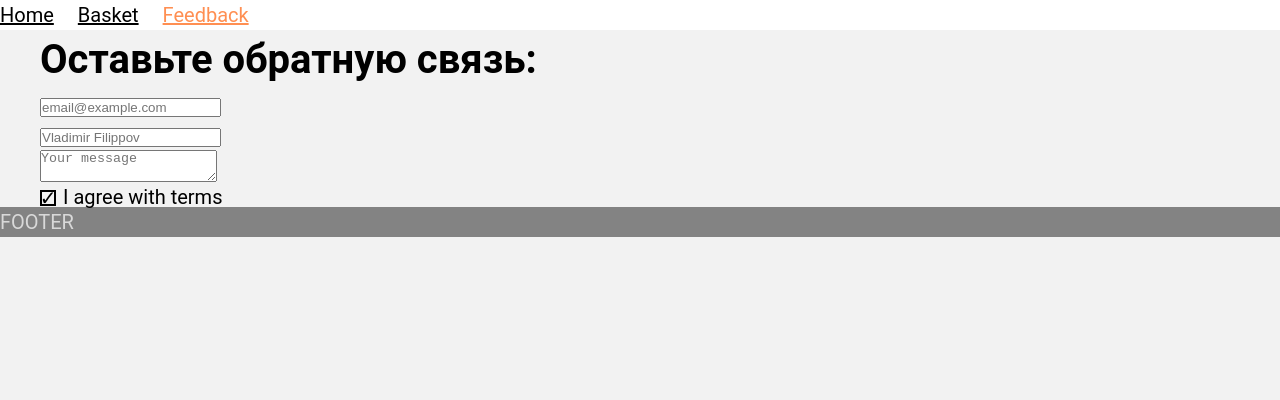
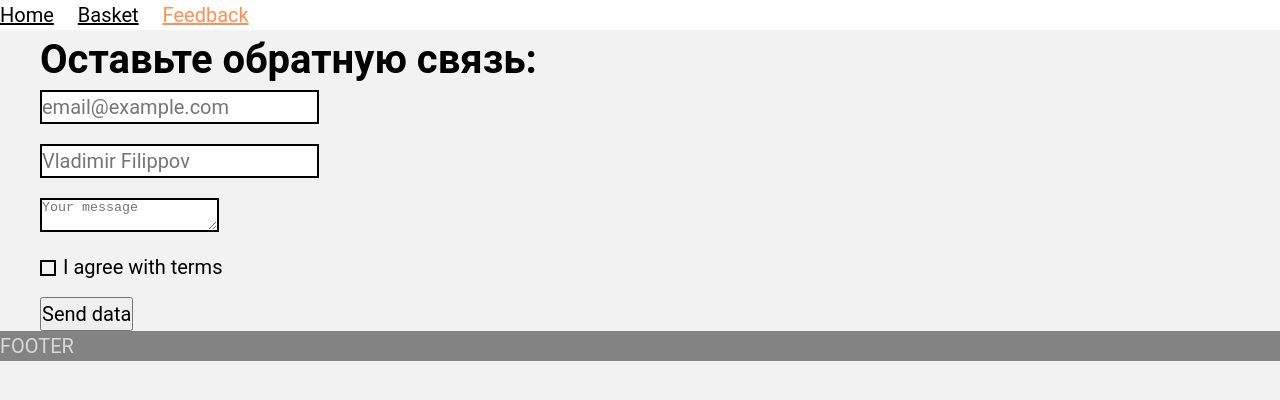
Before and after one commit to Vladimir7554/4p22-final-project-vladimir-filippov, a React (Create React App) app: page /4p22-final-project-vladimir-filippov/feedback in a window 1280 px wide. Shown: the top 400 px of the page. Built offline with nearby package versions, Linux system fonts and the light colour scheme.

Commit message:
backup of final attestation

```diff
--- a/src/components/Checkbox/Checkbox.css
+++ b/src/components/Checkbox/Checkbox.css
@@ -1,6 +1,7 @@
 .checkbox {
     display: flex;
     column-gap: 0.35em;
+    flex-wrap: wrap;
 }
 
 .checkbox__emulator {
@@ -25,3 +26,8 @@
     content: "✓";
     opacity: 0;
 }
+
+.checkbox .error {
+    flex-basis: 100%;
+    line-height: 1;
+}
--- a/src/components/Checkbox/Checkbox.jsx
+++ b/src/components/Checkbox/Checkbox.jsx
@@ -9,20 +9,25 @@ const Checkbox = (props) => {
         label,
         name,
         id = name,
+        error = '',
     } = props
+
+    const hasError = Boolean(error)
 
     return (
         <label className={`${className} checkbox`}>
         <input
-            className="checkbox__control visually-hidden"
+            className={`checkbox__control visually-hidden ${hasError ? 'is-invalid' : ''}`}
             checked={isChecked}
             onChange={onChange}
             id={id}
             name={name}
             type="checkbox"
+            error={error}
         />
             <span className="checkbox__emulator" />
                 <span className="checkbox__label">{label}</span>
+            {hasError && <div className="error">{error}</div> }
         </label>
     )
 }
--- a/src/components/Input/Input.css
+++ b/src/components/Input/Input.css
@@ -0,0 +1,7 @@
+.input {
+    border: 2px solid var(--c-dark)
+}
+
+.input.is-invalid {
+    border-color: red;
+}
--- a/src/components/Input/Input.jsx
+++ b/src/components/Input/Input.jsx
@@ -12,6 +12,7 @@ const Input = (props) => {
         label,
         isLabelHidden = true,
         type = 'text',
+        error = '',
     } = props
 
     const isTextArea = type === 'textarea'
@@ -20,6 +21,8 @@ const Input = (props) => {
     const onlyTextAreaProps = {}
     const extraProps = isTextArea ? onlyTextAreaProps : onlyInputProps
 
+    const hasError = Boolean(error)
+
     return (
         <>
             <label className={`${isLabelHidden ? 'visually-hidden' : ''}`} htmlFor={id}>
@@ -27,14 +30,16 @@ const Input = (props) => {
             </label>
 
         <Component
-            className={`${className} input`}
+            className={`${className} input ${hasError ? 'is-invalid' : ''}`}
             placeholder={placeholder}
             id={id}
             value={value}
+            error={error}
             onChange={onChange}
             name={name}
             {...extraProps}
         />
+            {hasError && <div className="error">{error}</div> }
         </>
     )
 }
--- a/src/styles/globals.css
+++ b/src/styles/globals.css
@@ -22,3 +22,8 @@ body {
   clip: rect(0 0 0 0);
   overflow: hidden;
 }
+
+.error {
+  font-size: 0.8em;
+  color: red;
+}
--- a/src/styles/reset.css
+++ b/src/styles/reset.css
@@ -5,3 +5,15 @@
   padding: 0;
   box-sizing: border-box;
 }
+
+ul[class] {
+  list-style: none;
+
+}
+
+input,
+button,
+select {
+  font: inherit;
+  color: inherit;
+}
--- a/src/views/FeedbackForm/FeedbackForm.css
+++ b/src/views/FeedbackForm/FeedbackForm.css
@@ -0,0 +1,6 @@
+
+.feedback-form {
+    display: flex;
+    flex-direction: column;
+    row-gap: 20px;
+}
--- a/src/views/FeedbackForm/FeedbackForm.jsx
+++ b/src/views/FeedbackForm/FeedbackForm.jsx
@@ -1,18 +1,73 @@
 import React, {useState} from 'react';
 import Input from "../../components/Input/Input";
 import Checkbox from "../../components/Checkbox/Checkbox";
+import "./FeedbackForm.css"
 
 const FeedbackForm = () => {
 
-    const [fields, setFields] = useState({
-        email: '',
-        name: '',
-        message: '',
-        agreement: true,
-    })
+        const [email, setEmail] = useState('')
+        const [emailError, setEmailError] = useState('')
+
+        const [name, setName] = useState('')
+        const [nameError, setNameError] = useState('')
+
+        const [message, setMessage] = useState('')
+        const [messageError, setMessageError] = useState('')
+
+        const [agreement, setAgreement] = useState(false)
+        const [agreementError, setAgreementError] = useState('')
+
+    const logResult = () => {
+        console.log ({
+            email,
+            name,
+            message,
+            agreement,
+        })
+    }
+
+    const isEmailValid = () => {
+        const emailRegExp = /^(([^<>()[\]\\.,;:\s@"]+(\.[^<>()[\]\\.,;:\s@"]+)*)|(".+"))@((\[[0-9]{1,3}\.[0-9]{1,3}\.[0-9]{1,3}\.[0-9]{1,3}\])|(([a-zA-Z\-0-9]+\.)+[a-zA-Z]{2,}))$/
+        return emailRegExp.test(email.toLowerCase())
+    }
+
+    const validate = () => {
+            if (isEmailValid(email)) {
+                setEmailError('')
+        } else {
+            setEmailError('Incorrect email')
+        }
+
+            if (name.length > 0) {
+                setNameError('')
+        } else {
+                setNameError('Required field')
+        }
+
+        if (message.length > 0) {
+            setMessageError('')
+        } else {
+            setMessageError('Required field')
+        }
+
+        if (agreement) {
+            setAgreementError('')
+        } else {
+            setAgreementError('Required field')
+        }
+    }
+
+    const onSubmit = (event) => {
+      event.preventDefault()
+
+            const isValid = validate()
+            if (isValid) {
+            logResult()
+        }
+    }
 
     return (
-        <form className="feedback-form">
+        <form className="feedback-form" onSubmit={onSubmit}>
             <div className="feedback-form__item">
                 <Input
                     label="Email"
@@ -20,8 +75,9 @@ const FeedbackForm = () => {
                     name="email"
                     type="email"
                     placeholder="email@example.com"
-                    value={fields.email}
-                    // onChange={() => }
+                    value={email}
+                    error={emailError}
+                    onChange={({ target }) => setEmail(target.value)}
                 />
             </div>
 
@@ -30,7 +86,10 @@ const FeedbackForm = () => {
                     label="Name"
                     name="name"
                     placeholder="Vladimir Filippov"
-                    value={fields.name}
+                    value={name}
+                    error={nameError}
+                    onChange={({ target }) => setName(target.value)}
+
                 />
             </div>
 
@@ -40,20 +99,34 @@ const FeedbackForm = () => {
                     type="textarea"
                     name="message"
                     placeholder="Your message"
-                    value={fields.message}
+                    value={message}
+                    error={messageError}
+                    onChange={({ target }) => setMessage(target.value)}
+
                 />
             </div>
 
             <div className="feedback-form__item">
                 <Checkbox
                     label="I agree with terms"
-                    name="agreement"
-                    isChecked={fields.agreement}
+                    name="agreemen"
+                    error={agreementError}
+                    isChecked={agreement}
+                    onChange={({ target }) => setAgreement(target.checked)}
+
                 />
             </div>
 
+            <div className="feedback-form__item">
+              <button
+                  className="feedback-form__item-button"
+                  type="submit"
+              >
+                  Send data
+              </button>
+            </div>
         </form>
-    );
-};
+    )
+}
 
 export default FeedbackForm;
```
